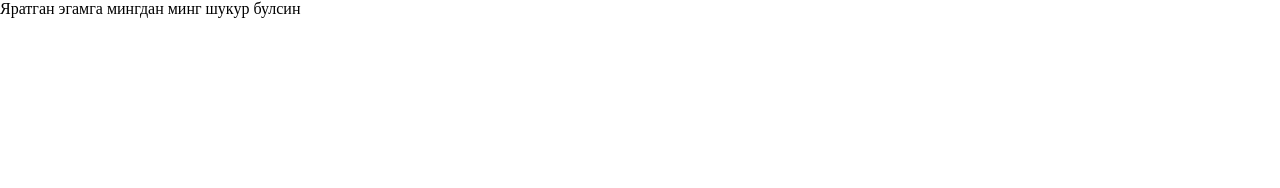
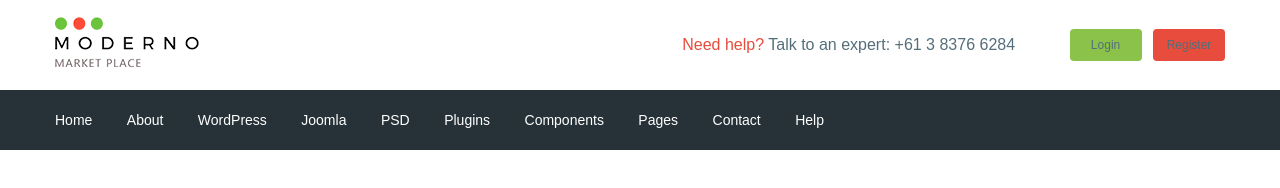
Before and after one commit to anvarturakulov/moderno, a website: page app/index.html in a window 1280 px wide. Drawn offline with nearby package versions, Linux system fonts and the light colour scheme; files that its build step writes are made by us from their sources.

Commit message:
added header

```diff
--- a/app/index.html
+++ b/app/index.html
@@ -4,11 +4,54 @@
     <meta charset="UTF-8">
     <meta name="viewport" content="width=device-width, initial-scale=1.0">
     <title>Document</title>
+    <link href="https://fonts.googleapis.com/css2?family=Roboto:ital,wght@0,500;1,700&display=swap" rel="stylesheet">
     <link rel="stylesheet" href="css/libs.min.css">
     <link rel="stylesheet" href="css/style.min.css">
 </head>
 <body>
-    Яратган эгамга мингдан минг шукур булсин
+    <header class="header">
+        <div class="header__top">
+            <div class="container">
+                <div class="header__top-inner">
+                    <div class="header__logo">
+                        <a href="#">
+                            <img src="images/logo.png" alt="">
+                        </a>
+                    </div>
+                    <div class="header__text">
+                        <a href="#">
+                            <span> Need help?</span>
+                        </a>
+                        Talk to an expert:
+                        <a class="header__phone"  href="tel:61383766284">+61 3 8376 6284</a>
+                    </div>
+                    <div class="header__box">
+                        <a class="basket" href="#" ></a>
+                        <a class="header__btn header__btn-login" href="">Login</a>
+                        <a class="header__btn header__btn-register" href="">Register</a>
+                    </div>
+                </div>
+            </div>
+        </div>
+        <div class="header__menu">
+            <div class="container">
+                <nav class="menu">
+                     <ul class="menu__list">
+                        <li><a href="#">Home</a></li>
+                        <li><a href="#">About</a></li>
+                        <li><a href="#">WordPress</a></li>
+                        <li><a href="#">Joomla</a></li>
+                        <li><a href="#">PSD</a></li>
+                        <li><a href="#">Plugins</a></li>
+                        <li><a href="#">Components</a></li>
+                        <li><a href="#">Pages</a></li>
+                        <li><a href="#">Contact</a></li>
+                        <li><a href="#">Help</a></li>
+                    </ul>
+                </nav>
+            </div>
+        </div>
+    </header>
 
     <script src="https://ajax.googleapis.com/ajax/libs/jquery/3.4.1/jquery.min.js"></script>
     <script src="js/libs.min.js"></script>
--- /dev/null
+++ b/app/scss/_fonts.scss
@@ -0,0 +1,8 @@
+ @font-face{
+     font-family: 'Roboto-Regular',sans-serif;
+     src: url('../fonts/Roboto-Regular.woff2') format('woff2'),
+          url('../fonts/Roboto-Regular.woff') format('woff');
+          font-weight: 400;
+          font-display: swap;
+
+}
--- /dev/null
+++ b/app/scss/_global.scss
@@ -0,0 +1,36 @@
+html{
+    box-sizing: border-box;
+}
+*,
+*::before,
+*::after{
+    box-sizing: inherit;
+}
+
+body{
+   font-family: 'Roboto-Regular', sans-serif;
+   font-weight: 400;
+   font-style: 15px;
+   line-height: 24px;
+   color: $text;
+}
+
+a{
+    display: inline-block;
+    text-decoration: none;
+    color: $text;
+}
+
+ul,
+li{
+    margin: 0;
+    padding: 0;
+    list-style: none;
+}
+
+.container{
+    max-width: 1200px;
+    margin: 0 auto;
+    padding: 0 15px;
+
+}
--- /dev/null
+++ b/app/scss/_vars.scss
@@ -0,0 +1,4 @@
+$text:#546e7a;
+$red:#e74c3c;
+$green:#8bc34a;
+$bg:#263238;
--- a/app/scss/style.scss
+++ b/app/scss/style.scss
@@ -1,8 +1,58 @@
-html{
-    box-sizing: border-box;
+@import 'vars';
+@import 'global';
+@import 'fonts';
+
+.header__top-inner{
+    display: flex;
+    justify-content: space-between;
+    height: 90px;
+    align-items: center;
 }
-*,
-*::before,
-*::after{
-    box-sizing: inherit;
+.header__text{
+    margin-left: auto;
+    margin-right: 50px;
+    span{
+        color:$red;
+    }
 }
+
+.header__btn{
+    width: 72px;
+    padding: 4px;
+    border-radius: 4px;
+    text-align: center;
+    background-color: #fff;
+    font-size: 12px;
+
+}
+
+.header__btn-login{
+    background-color: $green;
+}
+
+.header__btn-register{
+    background-color: $red;
+    margin-left: 7px;
+}
+.header__menu{
+    background-color: $bg;
+}
+.menu{
+    height: 60px;
+    display: flex;
+    align-items: center;
+}
+
+.menu__list{
+    li{
+        display: inline-block;
+        color: #fff;
+        & + li{
+            margin-left: 30px;
+        }
+    }
+    a{
+        color: #fff;
+        font-size: 14px;
+    }
+}
--- a/gulpfile.js
+++ b/gulpfile.js
@@ -8,7 +8,7 @@ let gulp = require('gulp'),
     cssmin = require('gulp-cssmin');
 
 gulp.task('sass',function(){
-    return gulp.src('app/scss/style.scss')
+    return gulp.src('app/scss/**/*.scss')
             .pipe(sass({outputStyle: 'compressed'}))
             .pipe(rename({suffix : '.min'}))
             .pipe(autoprefixer({
@@ -60,7 +60,7 @@ gulp.task('browser-sync', function() {
 });
 
 gulp.task('watch',function(){
-    gulp.watch('app/scss/style.scss',gulp.parallel('sass'));
+    gulp.watch('app/scss/**/*.scss',gulp.parallel('sass'));
     gulp.watch('app/*.html',gulp.parallel('html'));
     gulp.watch('app/js/*.js',gulp.parallel('js'));
 });
```
Also changed, not shown: app/fonts/Roboto-Regular.woff (added), app/fonts/Roboto-Regular.woff2 (added), app/images/logo.png (added).
